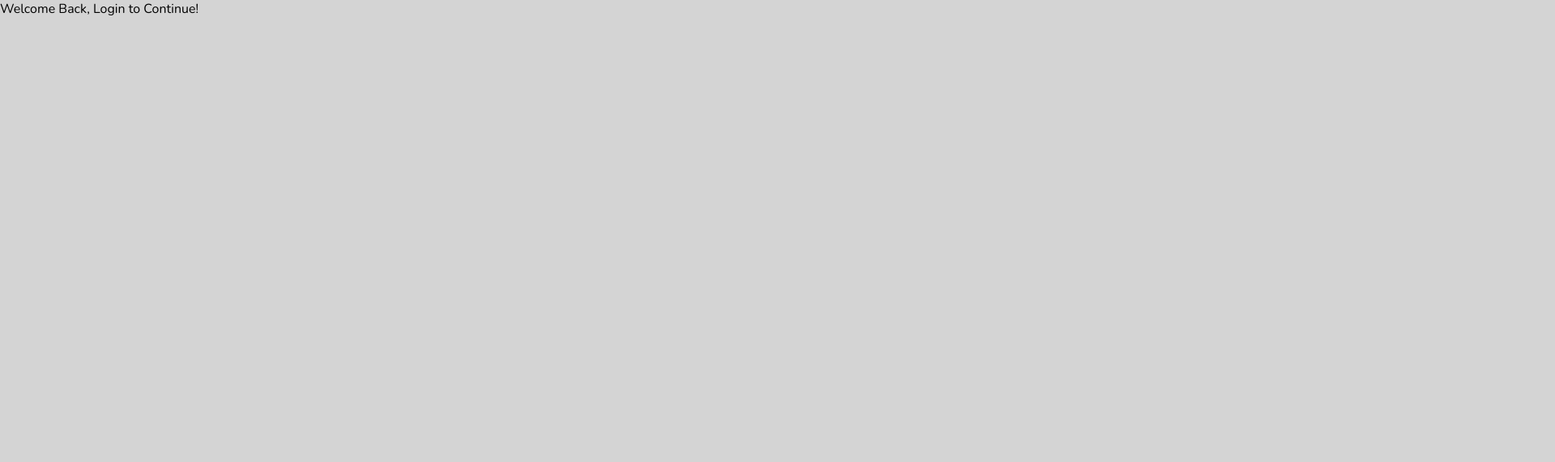
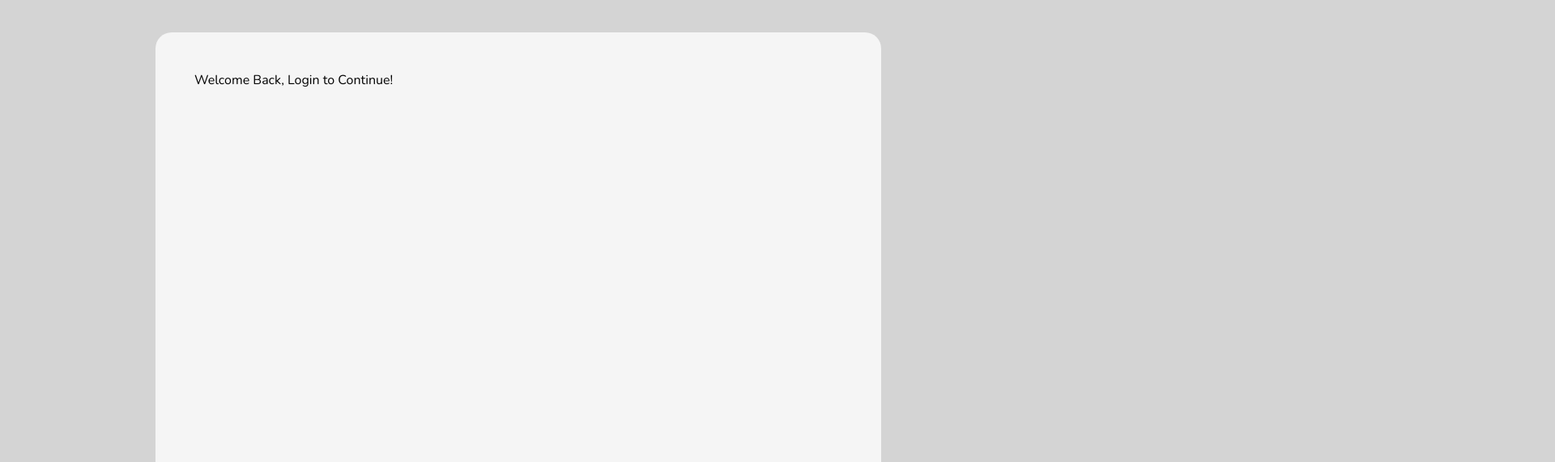
Before and after one commit to rishabhgist/login-template, a website: page index.html in a window 1280 px wide. Shown: the top 571 px of the page at 81% size, 1920 px wide, since content can reach past the window. Drawn offline with nearby package versions, Linux system fonts and the light colour scheme.

Commit message:
added main content to center

```diff
--- a/sass/_body.scss
+++ b/sass/_body.scss
@@ -5,7 +5,7 @@
 $primary-color : #000;
 $secondry-color: #273b6e;
 $bg-color: #d4d4d4;
-
+$bg-wheat:whitesmoke;
 
 *{
     box-sizing: border-box;
@@ -16,4 +16,16 @@ $bg-color: #d4d4d4;
 body{
     font-family: Nunito, sans-serif;
     background-color: $bg-color;
+    padding: 2.5rem 0;
 }
+.main {
+    padding: 3rem;
+    background-color: $bg-wheat;
+    width: 70%;
+    margin: auto;
+    border-radius: 20px;
+
+    &-brand{
+        color: $secondry-color;
+    }
+}
```
Also changed, not shown: css/style.css.
